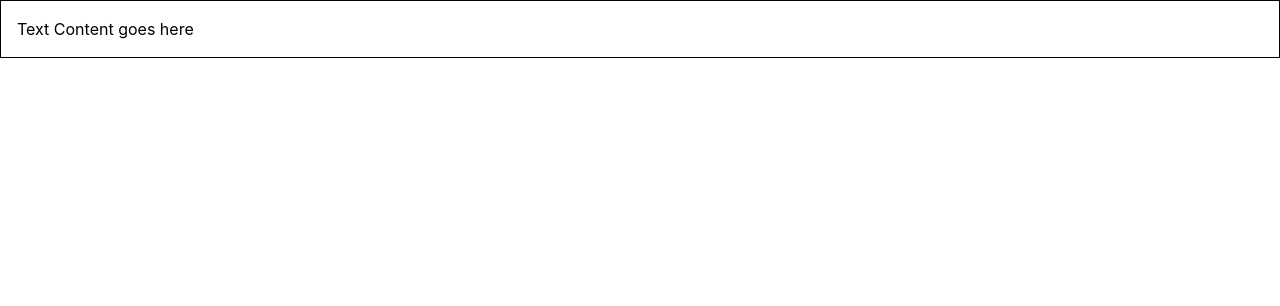
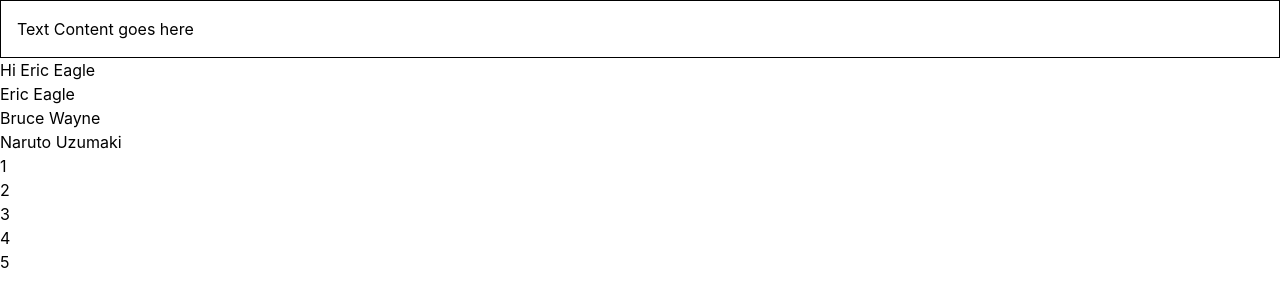
Before and after one commit to JaiminKharadi77/learnts, a React (Create React App) app: page / in a window 1280 px wide. Shown: the top 306 px of the page. Built offline with nearby package versions, Linux system fonts and the light colour scheme.

Commit message:
React TypeScript Tutorial - 8 - Prop Types and Tips

```diff
--- a/src/App.tsx
+++ b/src/App.tsx
@@ -60,6 +60,8 @@ function App() {
       <Container
         styles={{ border: "1px solid black", padding: "1rem" }}
       ></Container>
+      <Person name={name} />
+      <PersonList names={nameList} numArr={[1, 2, 3, 4, 5]} />
     </>
   );
 }
--- a/src/Components/Person.tsx
+++ b/src/Components/Person.tsx
@@ -1,9 +1,4 @@
-type PersonProps = {
-  name: {
-    first: string;
-    last: string;
-  }; // that how you define object types
-};
+import { PersonProps } from "./PersonProps";
 
 function Person(props: PersonProps) {
   return (
--- a/src/Components/PersonList.tsx
+++ b/src/Components/PersonList.tsx
@@ -1,8 +1,7 @@
+import { NameType } from "./PersonProps";
+
 type PersonListProps = {
-  names: {
-    first: string;
-    last: string;
-  }[]; // that how you passed array with object
+  names: NameType[]; // that how you passed array with object
 
   numArr: number[]; // that how you passed array
 };
--- /dev/null
+++ b/src/Components/PersonProps.tsx
@@ -0,0 +1,8 @@
+export type NameType = {
+  first: string;
+  last: string;
+};
+
+export type PersonProps = {
+  name: NameType; // that how you define object types
+};
```
